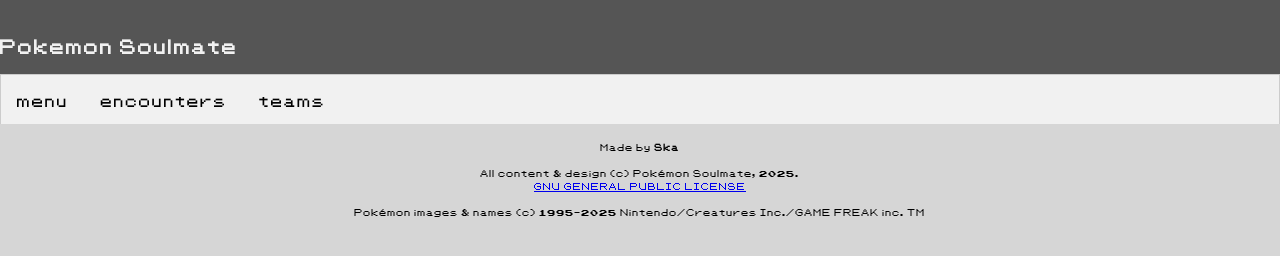
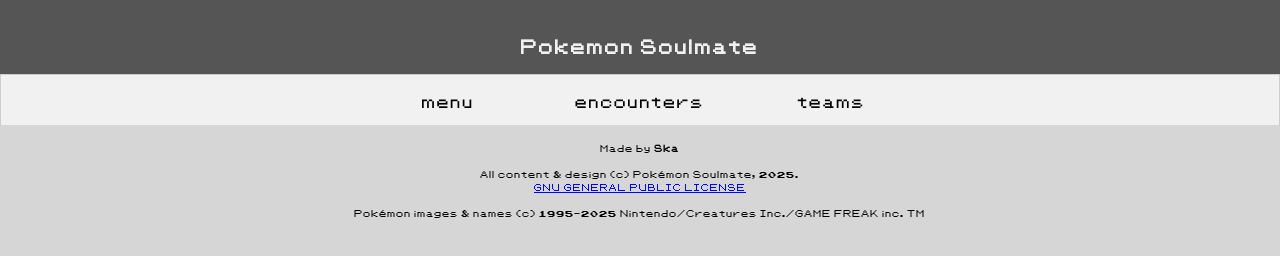
Before and after one commit to PalabraSka/pokemon_soulmate, a plain HTML site: page index.html in a window 1280 px wide. Drawn offline with Linux system fonts and the light colour scheme.

Commit message:
Update style.css

```diff
--- a/static/styles/style.css
+++ b/static/styles/style.css
@@ -32,17 +32,17 @@
 }
 
 h1 {
+    width: 100%;
     margin-top: 2rem;
     margin-bottom: 1rem;
-    margin-left: auto;
-    margin-right: auto;
+    text-align: center;
 }
 
 /* sticky header */
 .header_main {
   position: sticky;
+  width: 100%;
   top: 0;
-  width: 100%;
   background-color: #555;
   color: #f1f1f1;
 }
@@ -50,6 +50,7 @@
  /* Style the tab */
 .tabs {
   overflow: hidden;
+  width: 100%;
   border: 1px solid #ccc;
   border-bottom: none;
   background-color: #f1f1f1;
@@ -64,6 +65,8 @@
   cursor: pointer;
   padding: 14px 16px;
   transition: 0.3s;
+  width: 15%;
+  font-size: 1.7em;
 }
 
 /* Change background color of buttons on hover */
@@ -74,6 +77,10 @@
 /* Create an active/current tablink class */
 .tablink.active {
   background-color: #2222;
+}
+
+#tablink_menu {
+    margin-left: 27.5%;
 }
 
 /* Style the tab content */
@@ -105,7 +112,7 @@
     padding: 2rem;
 }
 
-/* position of pop encounter elements */
+/* position of pop-up encounter elements */
 #encounter_location {
     margin-left: auto;
     margin-right: auto;
@@ -179,7 +186,8 @@
     left: 350px;
 }
 
-/* encounter styles */
+
+/* encounter tab styles */
 .encounter {
     font-size: 0.8rem;
     padding: 0.5rem;
```
